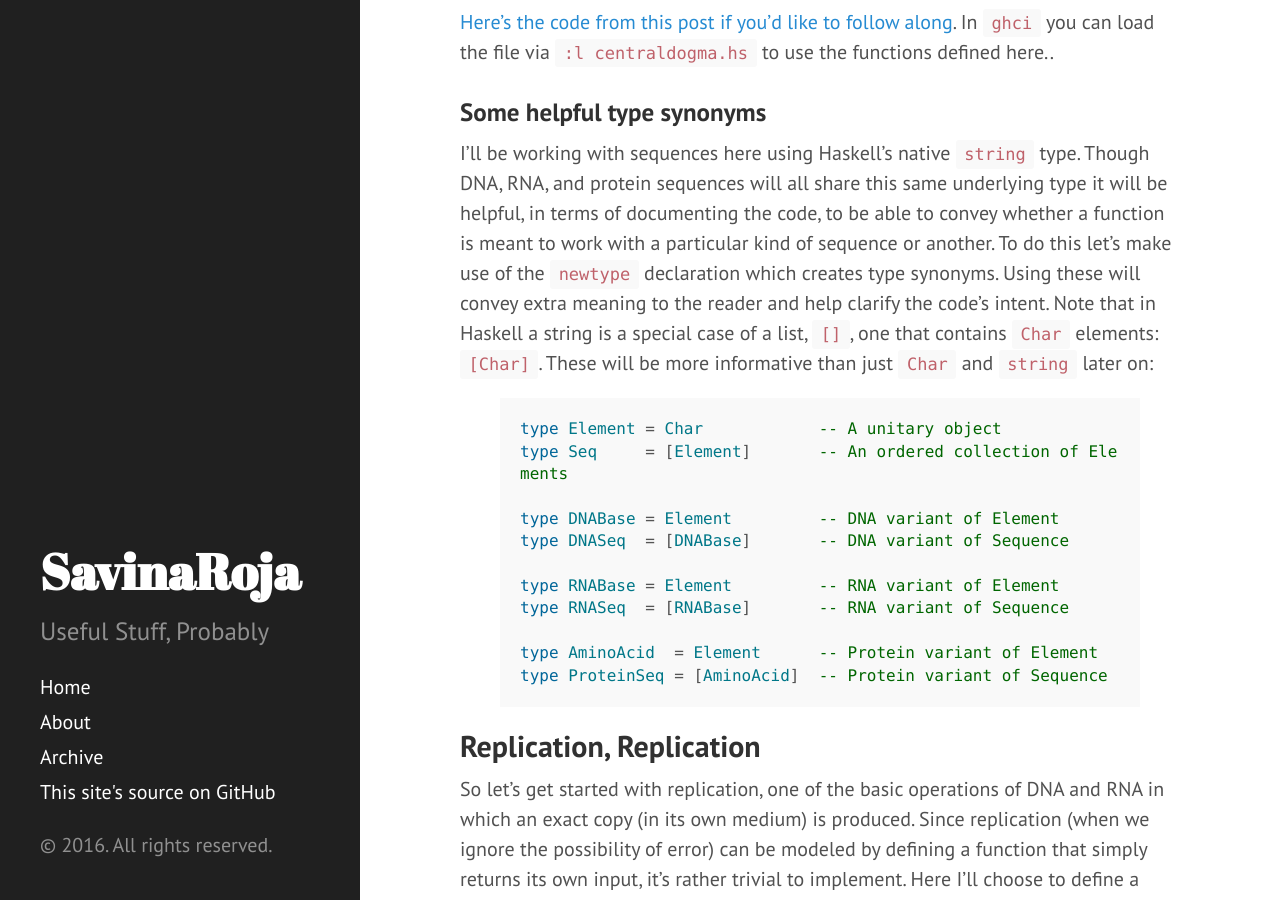
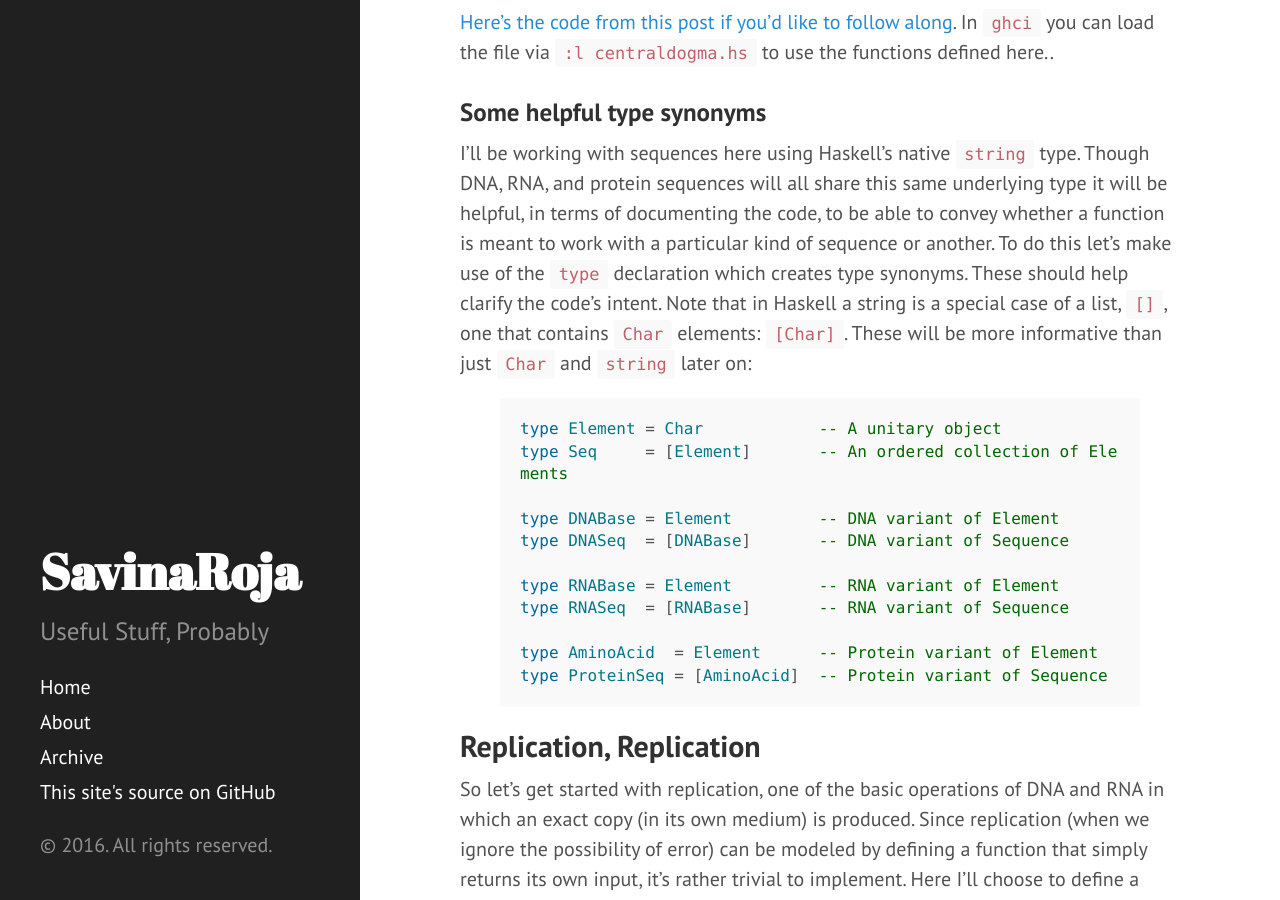
Before and after one commit to SavinaRoja/SavinaRoja.github.io, a Jekyll site: the page built from _posts/2016-01-11-haskell-meets-the-central-dogma.md, in a window 1280 px wide and 900 px high, scrolled down 423 px. Built offline with Jekyll 4.4.1, drawn with Linux system fonts in a browser that asks for light colours; Markdown is read by kramdown in place of the engine named in the settings.

Commit message:
fixing the egregious error of saying newtype instead of type

```diff
--- a/_posts/2016-01-11-haskell-meets-the-central-dogma.md
+++ b/_posts/2016-01-11-haskell-meets-the-central-dogma.md
@@ -24,8 +24,8 @@ I'll be working with sequences here using Haskell's native `string` type. Though
 DNA, RNA, and protein sequences will all share this same underlying type it will
 be helpful, in terms of documenting the code, to be able to convey whether a
 function is meant to work with a particular kind of sequence or another. To do
-this let's make use of the `newtype` declaration which creates type synonyms. Using
-these will convey extra meaning to the reader and help clarify the code's intent.
+this let's make use of the `type` declaration which creates type synonyms.
+These should help clarify the code's intent.
 Note that in Haskell a string is a special case of a list, `[]`, one that contains `Char` elements:
 `[Char]`. These will be more informative than just `Char` and `string` later on:
 
```
